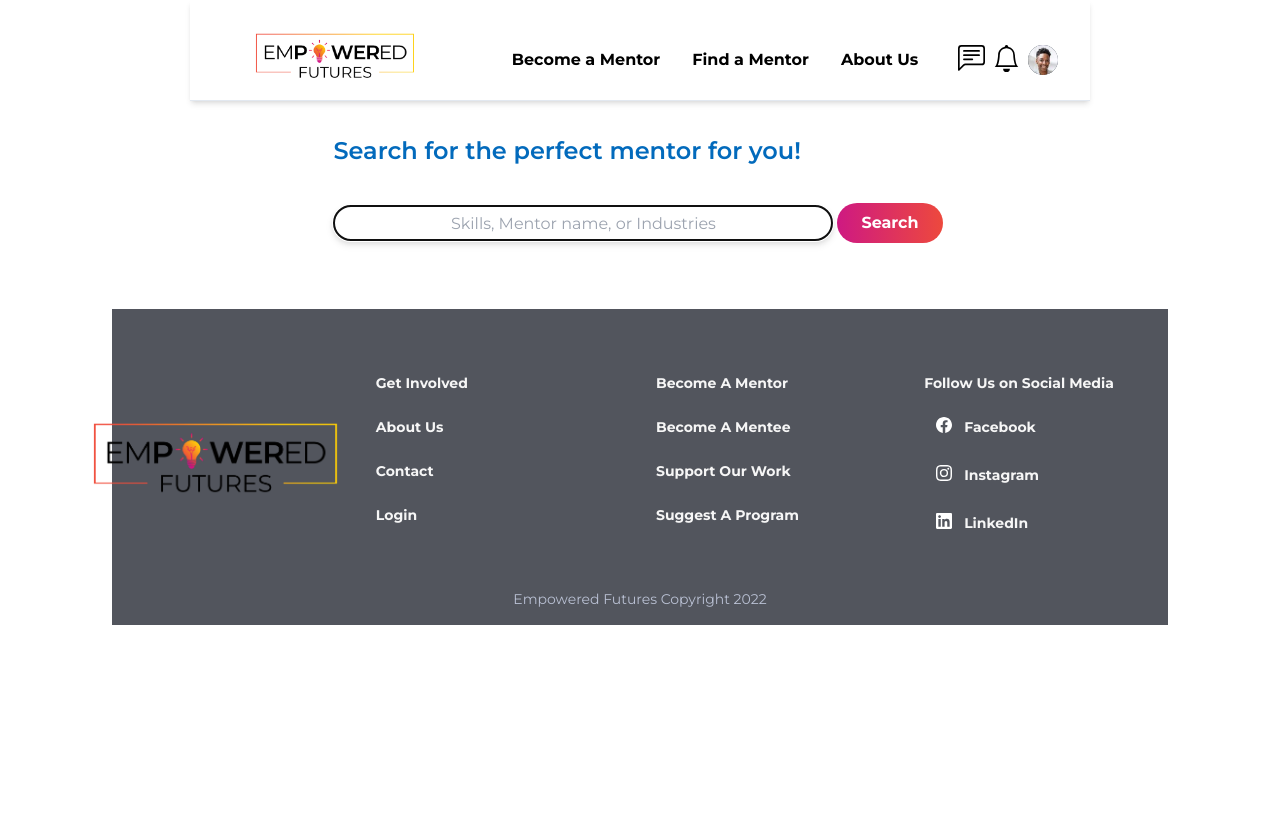
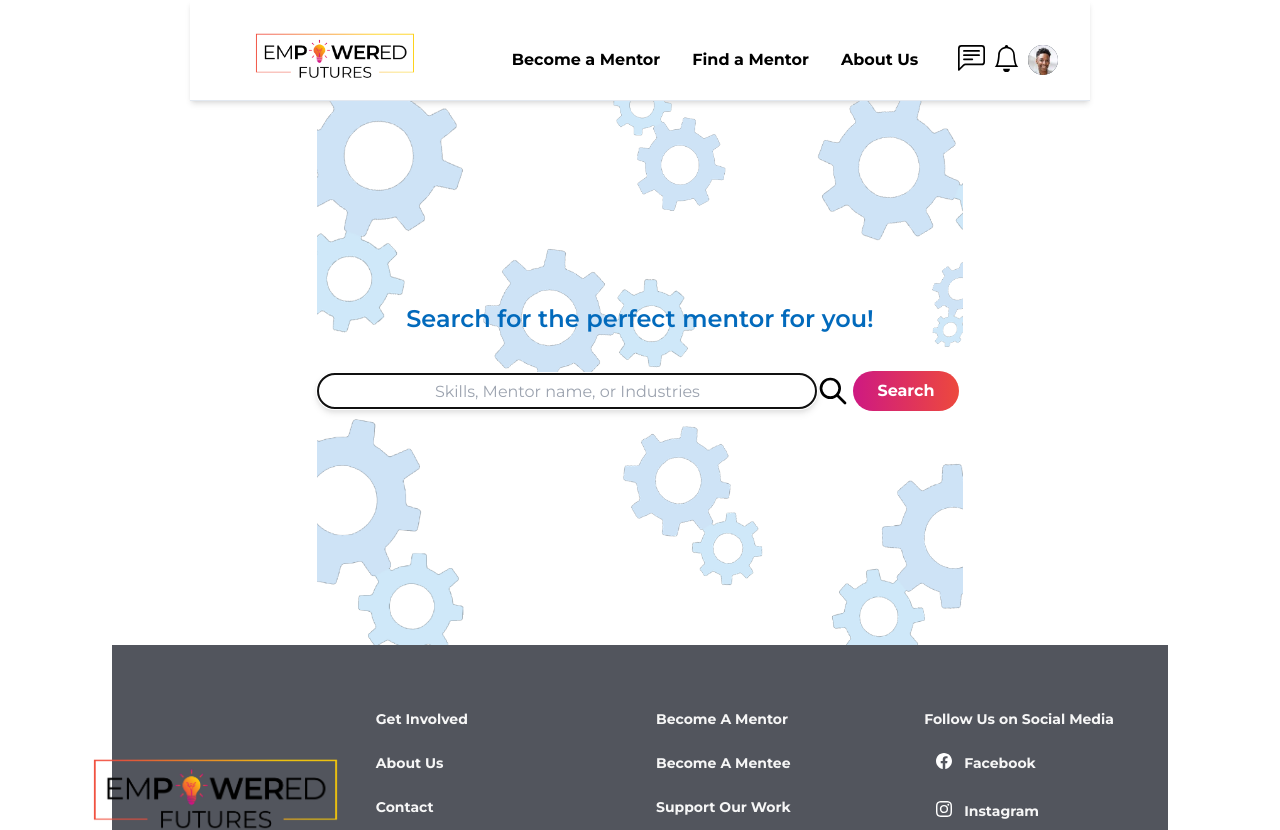
Before and after one commit to JasonXB/EF_Clone, a Next.js app: page /questionnaire in a window 1280 px wide. Shown: the top 830 px of the page. Before the commit the page ends 800 px from the top, so only its background shows below. Built offline with nearby package versions, Linux system fonts and the light colour scheme; what tw-elements would draw is missing.

Commit message:
background added, magnifying glass added

```diff
--- a/pages/questionnaire.tsx
+++ b/pages/questionnaire.tsx
@@ -1,24 +1,19 @@
 import type { NextPage } from 'next';
 import Layout from '../src/components/Layout';
-// import Image from 'next/image';
-// import background from '../src/assets/Beckground-for-homepage2.png';
 import Button from '../src/components/buttons/reusable-buttons';
 
 const questionnaire: NextPage = ({}) => {
   return (
     <Layout>
-      {/* <Image className="border-2" src={img} alt="background"/> */}
-      {/* <div
-        className="text-center py-[200px]"
-        style={{ backgroundImage: `url(${background})` }}
-      > */}
-
-      <div className="bg-[url{'../src/assets/Beckground-for-homepage2.png'}]">
-        <span className="text-primary-1 text-[24px] font-semibold">
+      <div
+        className={`bg-[url(../src/assets/Beckground-for-homepage2.png)] bg-cover bg-opacity-[50%] text-center py-[200px]`}
+      >
+        <div className="">
+          <span className="font-semibold text-primary-1 text-[24px] font-semibold">
             Search for the perfect mentor for you!
           </span>
 
-        <div className='flex justify-center items-center py-[30px]'>
+          <div className="flex justify-center items-center py-[30px]">
             <input
               className="border-2 rounded-[23px] h-[36px] w-1/2 sm:w-[350px] md:w-[500px] drop-shadow-md text-[10px] ss:text-[16px] text-center"
               placeholder="Skills, Mentor name, or Industries"
@@ -26,7 +21,24 @@ const questionnaire: NextPage = ({}) => {
               name="searchBar"
               required
               autoFocus
-        />
+            ></input>
+            <svg
+              className="h-8 w-8 text-black"
+              width="24"
+              height="24"
+              viewBox="0 0 24 24"
+              stroke-width="2"
+              stroke="currentColor"
+              fill="none"
+              stroke-linecap="round"
+              stroke-linejoin="round"
+            >
+              {' '}
+              <path stroke="none" d="M0 0h24v24H0z" />{' '}
+              <circle cx="10" cy="10" r="7" />{' '}
+              <line x1="21" y1="21" x2="15" y2="15" />
+            </svg>
+
             <Button
               variant="primary"
               type="submit"
@@ -40,6 +52,7 @@ const questionnaire: NextPage = ({}) => {
             </Button>
           </div>
         </div>
+      </div>
     </Layout>
   );
 };
--- a/styles/Layout.module.css
+++ b/styles/Layout.module.css
@@ -14,5 +14,6 @@
 }
 .content {
   grid-column: main-start/main-end;
-  padding: 2rem;
+  /* removed padding cause it didnt let my background image for the questionnaire page go right to the edges; apply again if theres problems */
+  /* padding: 2rem; */
 }
```
Also changed, not shown: src/assets/search.png (added). Lines whose indentation alone changed are shown as unchanged.
